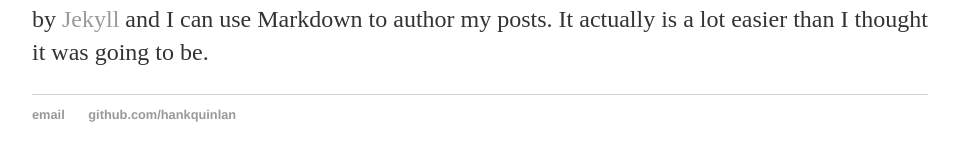
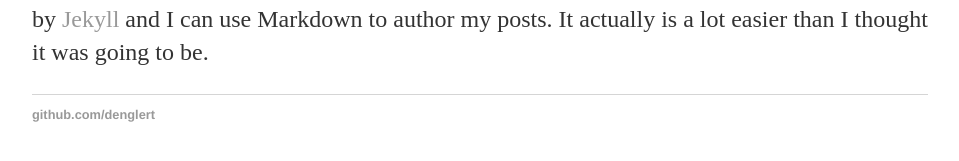
Before and after one commit to denglert/denglert.github.io, a Jekyll site: the page built from _posts/2014-04-30-hank-quinlan-site-launched.md, in a window 1280 px wide. Shown: the part 341-502 px from the top of the page, without its empty margins (160-1119 px from the left). Built offline with Jekyll 4.4.1, drawn with Linux system fonts in a browser that asks for light colours.

Commit message:
Formatting

```diff
--- a/_layouts/default.html
+++ b/_layouts/default.html
@@ -21,8 +21,7 @@
 			</div><!-- /.container -->
 			<footer>
 	    		<ul>
-	        		<li><a href="mailto:hankquinlanhub@gmail.com">email</a></li>
-	        		<li><a href="https://github.com/hankquinlan">github.com/hankquinlan</a></li>
+	        		<li><a href="https://github.com/denglert">github.com/denglert</a></li>
 				</ul>
 			</footer>
 		</body>
--- a/index.html
+++ b/index.html
@@ -4,5 +4,5 @@ title: David Englert
 ---
 <div class="blurb">
 	<h1>Hi there, This is a not yet live website for David Englert</h1>
-	<h1>Currently still in &beta;.</h1>
+	<p>Currently still in &beta;.</p>
 </div><!-- /.blurb -->
```
